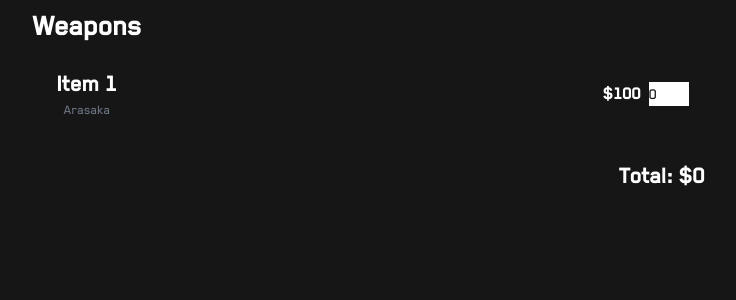
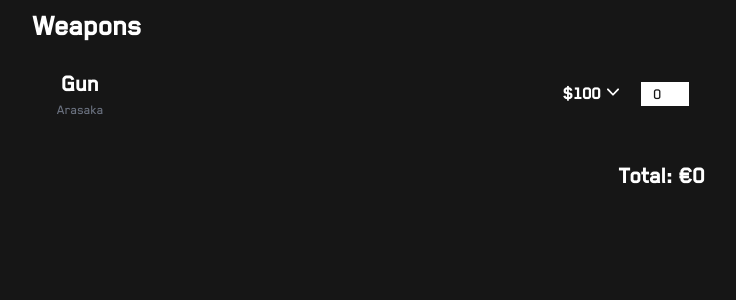
Before and after one commit to mattfwood/cyberpunk-night-market, a Next.js app: page / in a window 1280 px wide. Shown: the top 300 px of the page, without its empty margins (271-1007 px from the left). Built offline with nearby package versions, Linux system fonts and the light colour scheme.

Commit message:
Fix disclosure styling, add dropdown icons

```diff
--- a/app/Item.tsx
+++ b/app/Item.tsx
@@ -1,6 +1,7 @@
 'use client';
 
 import { Disclosure } from '@headlessui/react';
+import { ChevronDownIcon } from '@heroicons/react/20/solid';
 import { ItemType } from './page';
 
 type ItemProps = {
@@ -11,21 +12,26 @@ type ItemProps = {
 const Item = ({ item, updateItemQuantity }: ItemProps) => {
   return (
     <Disclosure>
-      <div key={item.name} className="p-4 mb-4 flex">
+      {({ open }) => (
+        <div className="p-4 mb-4">
+          <div key={item.name} className="flex">
+            <div className="w-full">
               <Disclosure.Button className="flex justify-between items-center w-full hover:bg-primary-200 transition-all p-2">
                 <div>
                   <h2 className="text-2xl font-bold">{item.name}</h2>
                   <p className="text-sm text-gray-500">{item.company}</p>
                 </div>
+                <div className="flex">
                   <p className="text-lg font-bold">${item.price}</p>
+                  <ChevronDownIcon
+                    className={`w-6 h-6 text-white ${open ? 'rotate-180' : ''}`}
+                  />
+                </div>
               </Disclosure.Button>
-        <Disclosure.Panel>
-          <p className="text-sm">{item.description}</p>
-        </Disclosure.Panel>
-        <div className="flex flex-col w-10 justify-center">
-          {/* <button>+</button> */}
+            </div>
+            <div className="flex flex-col w-14 justify-center pl-2">
               <input
-            className="text-secondary"
+                className="text-secondary text-center"
                 type="number"
                 min={0}
                 value={item.quantity}
@@ -33,9 +39,13 @@ const Item = ({ item, updateItemQuantity }: ItemProps) => {
                   updateItemQuantity(item, parseInt(e.target.value));
                 }}
               />
-          {/* <button>-</button> */}
             </div>
           </div>
+          <Disclosure.Panel>
+            <p className="text-sm p-2">{item.description}</p>
+          </Disclosure.Panel>
+        </div>
+      )}
     </Disclosure>
   );
 };
--- a/app/page.tsx
+++ b/app/page.tsx
@@ -14,7 +14,7 @@ export type ItemType = {
 
 const defaultItems = [
   {
-    name: 'Item 1',
+    name: 'Gun',
     company: 'Arasaka',
     description: 'This is item 1',
     price: 100,
@@ -64,7 +64,7 @@ export default function Home() {
           </div>
         ))}
         <div className="flex justify-end">
-          <h2 className="text-2xl font-bold">Total: ${total}</h2>
+          <h2 className="text-2xl font-bold">Total: €{total}</h2>
         </div>
       </main>
     </div>
--- a/package.json
+++ b/package.json
@@ -10,6 +10,7 @@
   },
   "dependencies": {
     "@headlessui/react": "^1.7.13",
+    "@heroicons/react": "^2.0.16",
     "@types/node": "18.14.5",
     "@types/react": "18.0.28",
     "@types/react-dom": "18.0.11",
```
Also changed, not shown: 1 other file (tests, documents, lock files or other folders). Lines whose indentation alone changed are shown as unchanged.
